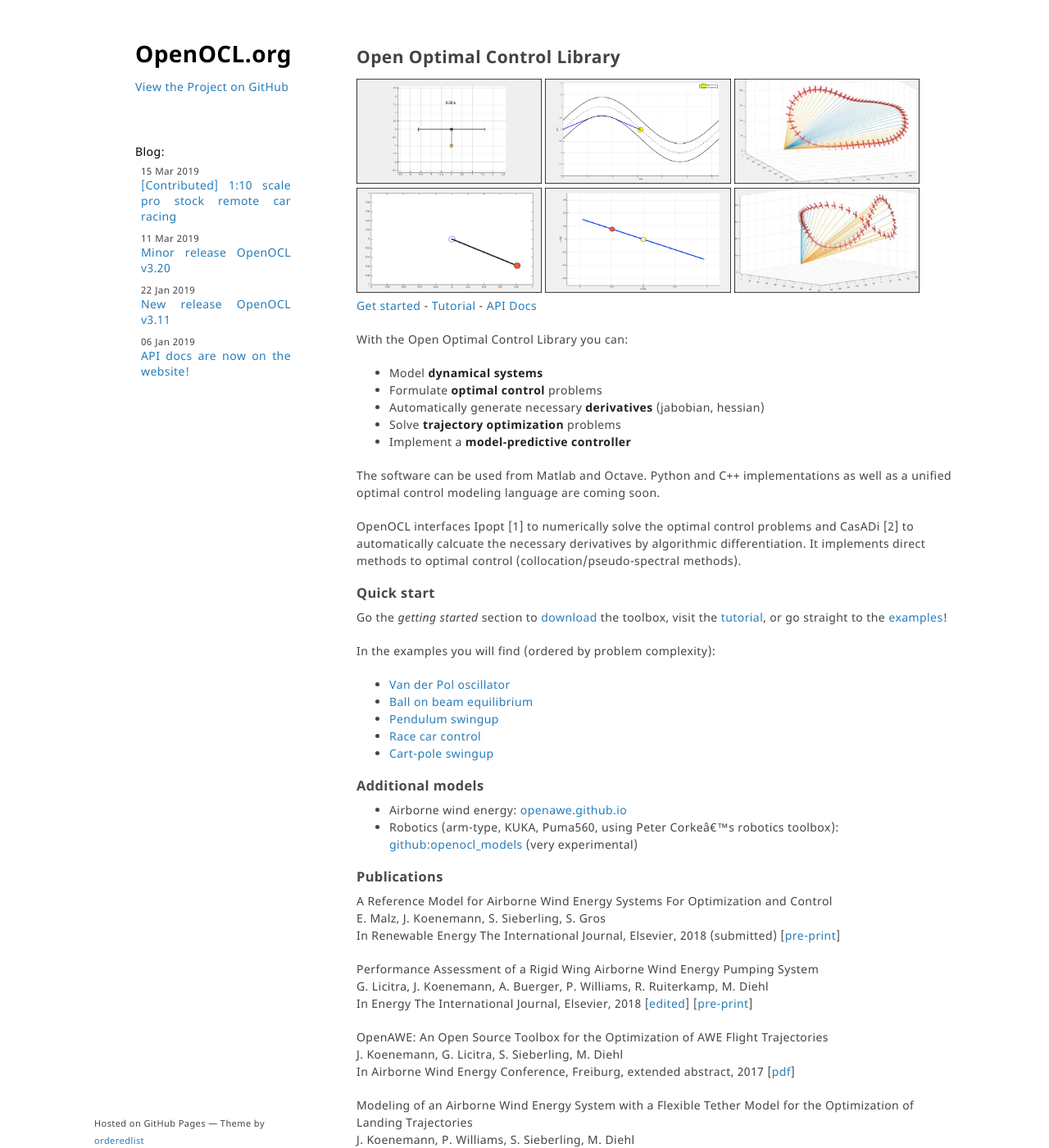
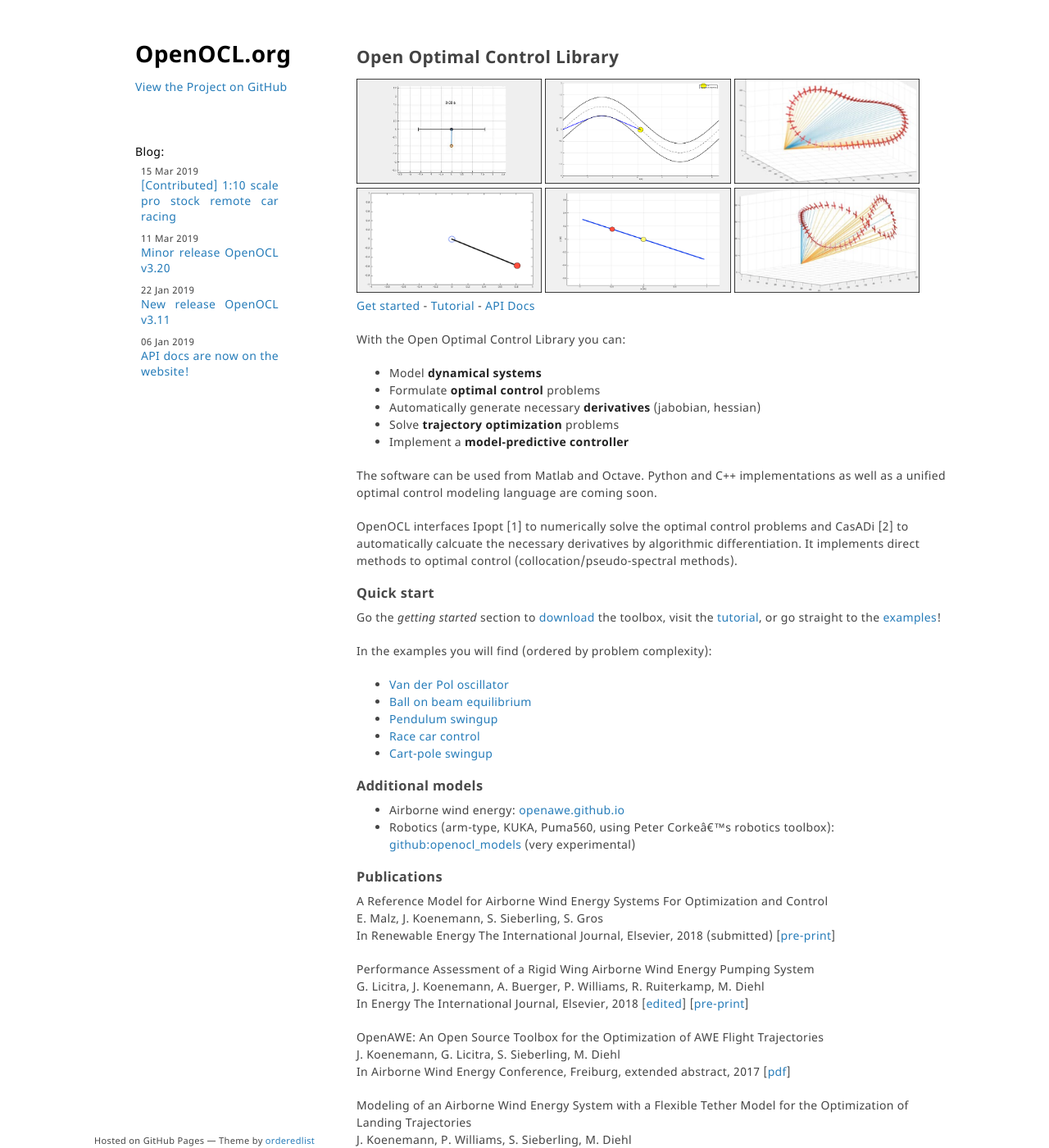
Before and after one commit to OpenOCL/openocl.github.io, a Jekyll site: the page built from index.md, in a window 1280 px wide and 1400 px high. Shown: the whole window at 82% size. Built offline with Jekyll 4.4.1, drawn with Linux system fonts in a browser that asks for light colours; our own code applies the rules of GitHub Pages for plain Markdown files.

Commit message:
Update jekyll-theme-minimal.scss

```diff
--- a/_sass/jekyll-theme-minimal.scss
+++ b/_sass/jekyll-theme-minimal.scss
@@ -7,7 +7,7 @@
   font: 14px/1.5 "Noto Sans", "Helvetica Neue", Helvetica, Arial, sans-serif;
   color:#444444;
   font-weight:400;
-  letter-spacing: 0.03em;
+  letter-spacing: 0.025em;
 }
 
 header {
@@ -48,6 +48,7 @@
 
 header .blog {
   text-align: justify;
+  width: 175px;
 }
 
 header .blog h4 {
```
